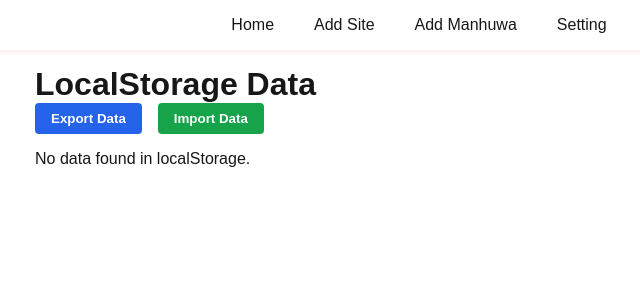
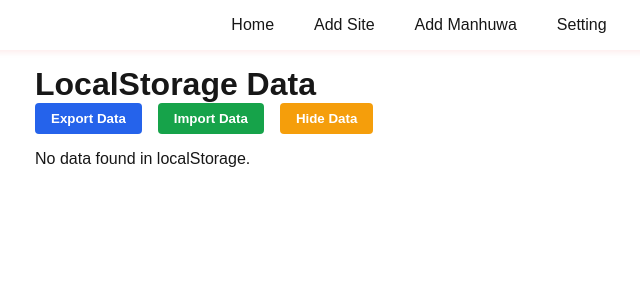
Before and after one commit to AmanAJ21/Manhuwa_Frontend, a Next.js app: page /Setting in a window 1280 px wide. Shown: the top 300 px of the page, without its empty margins (221-861 px from the left). Built offline with nearby package versions, Linux system fonts and the light colour scheme.

Commit message:
Update page.js

```diff
--- a/app/Setting/page.js
+++ b/app/Setting/page.js
@@ -7,6 +7,7 @@ import { loadSites, loadManhuwas, saveSites, saveManhuwas } from '../utils/stora
 export default function Setting() {
   const [storageData, setStorageData] = useState({});
   const [loading, setLoading] = useState(false);
+  const [showStorageData, setShowStorageData] = useState(true);
   const fileInputRef = useRef(null);
 
   // Load all localStorage data on mount
@@ -140,7 +141,7 @@ export default function Setting() {
     borderRadius: '5px',
     display: 'flex',
     justifyContent: 'space-between',
-    alignItems : 'center',
+    alignItems: 'center',
     wordBreak: 'break-word',
   };
 
@@ -177,6 +178,15 @@ export default function Setting() {
             {loading ? 'Importing...' : 'Import Data'}
           </button>
 
+          <button
+            onClick={() => setShowStorageData((prev) => !prev)}
+            style={{ ...buttonStyle, backgroundColor: '#f59e0b' }}
+            aria-label={showStorageData ? 'Hide localStorage data' : 'Show localStorage data'}
+            disabled={loading}
+          >
+            {showStorageData ? 'Hide Data' : 'Show Data'}
+          </button>
+
           <input
             type="file"
             accept="application/json"
@@ -187,7 +197,8 @@ export default function Setting() {
           />
         </div>
 
-        {Object.keys(storageData).length === 0 ? (
+        {showStorageData && (
+          Object.keys(storageData).length === 0 ? (
             <p>No data found in localStorage.</p>
           ) : (
             <>
@@ -213,6 +224,7 @@ export default function Setting() {
                 ))}
               </ul>
             </>
+          )
         )}
       </div>
     </>
```
Lines whose indentation alone changed are shown as unchanged.
